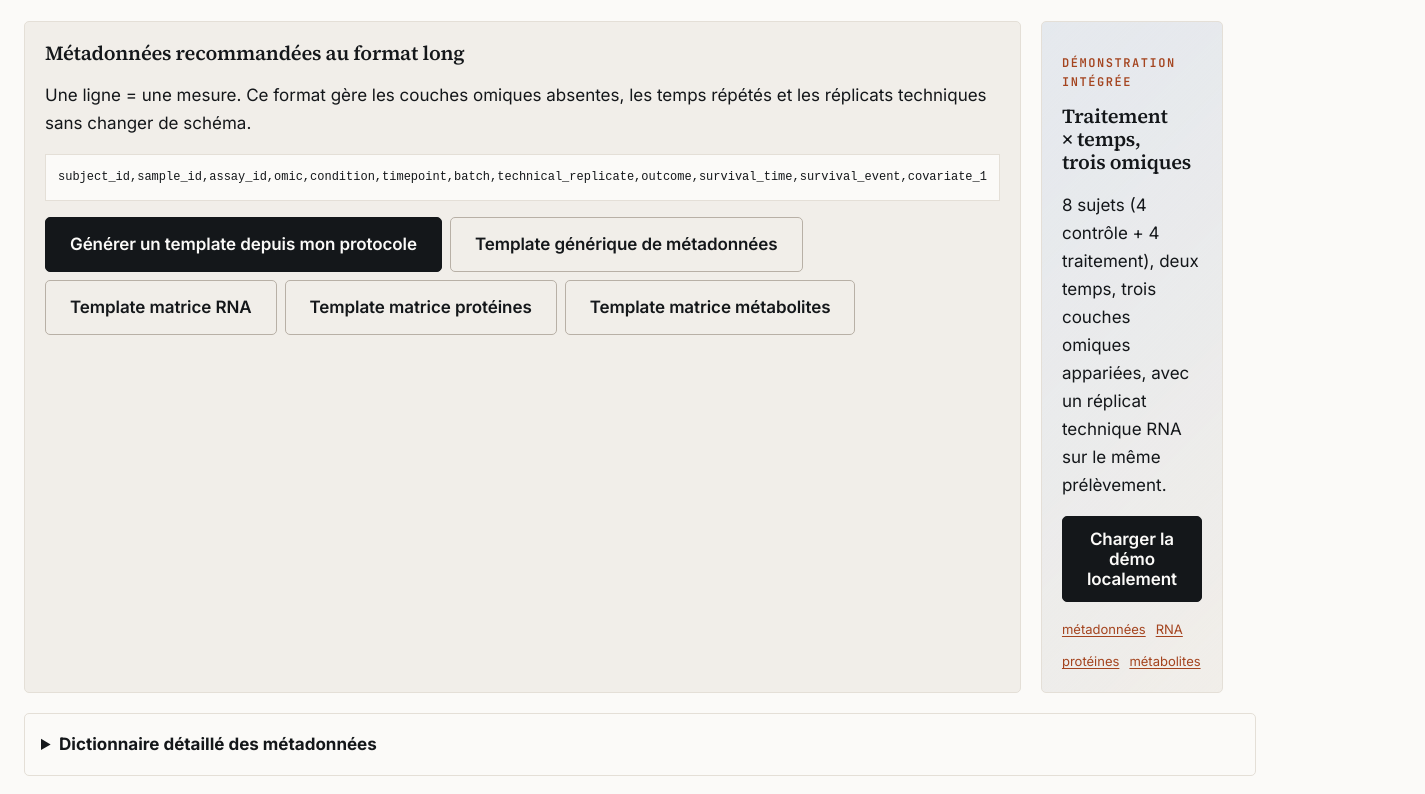
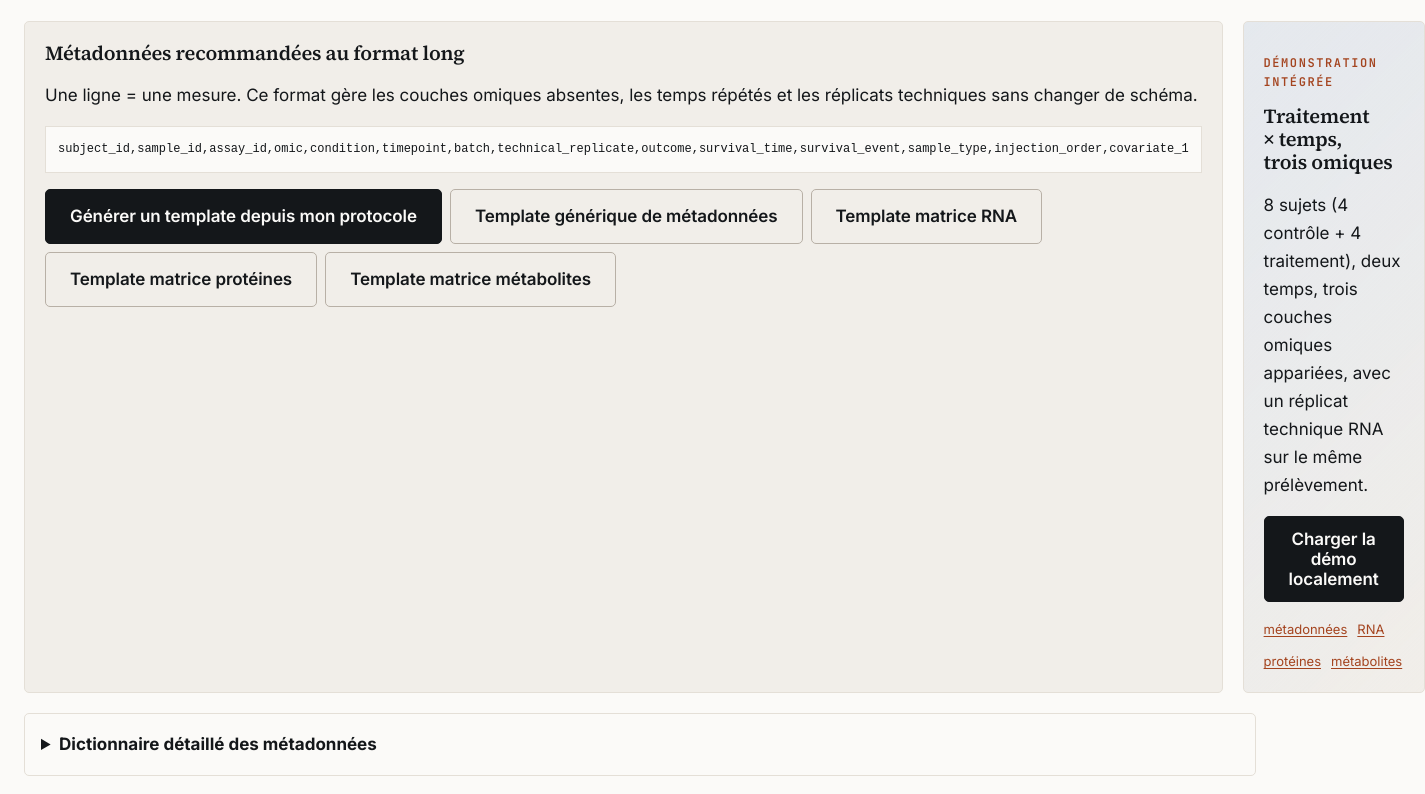
Before and after one commit to rberrah/rberrah.github.io, a SvelteKit app: page /multiomics/tool in a window 1280 px wide. Shown: the part 4040-4834 px from the top of the page, 1425 px wide, since content can reach past the window. Built offline with nearby package versions, Linux system fonts and the light colour scheme.

Commit message:
Show MS QC columns in visible metadata contract

```diff
--- a/src/routes/multiomics/tool/+page.svelte
+++ b/src/routes/multiomics/tool/+page.svelte
@@ -1612,7 +1612,7 @@
     <div>
       <h3>{t('Métadonnées recommandées au format long', 'Recommended long-format metadata')}</h3>
       <p>{t('Une ligne = une mesure. Ce format gère les couches omiques absentes, les temps répétés et les réplicats techniques sans changer de schéma.', 'One row = one assay. This handles missing omics layers, repeated time points and technical replicates without changing the schema.')}</p>
-      <pre>subject_id,sample_id,assay_id,omic,condition,timepoint,batch,technical_replicate,outcome,survival_time,survival_event,covariate_1</pre>
+      <pre>subject_id,sample_id,assay_id,omic,condition,timepoint,batch,technical_replicate,outcome,survival_time,survival_event,sample_type,injection_order,covariate_1</pre>
       <div class="actions">
         <button class="btn btn-primary" type="button" onclick={downloadGeneratedTemplate}>{t('Générer un template depuis mon protocole', 'Generate template from my protocol')}</button>
         <a class="btn btn-outline" href={`${base}/multiomics/metadata_template.csv`} download>{t('Template générique de métadonnées', 'Generic metadata template')}</a>
```
